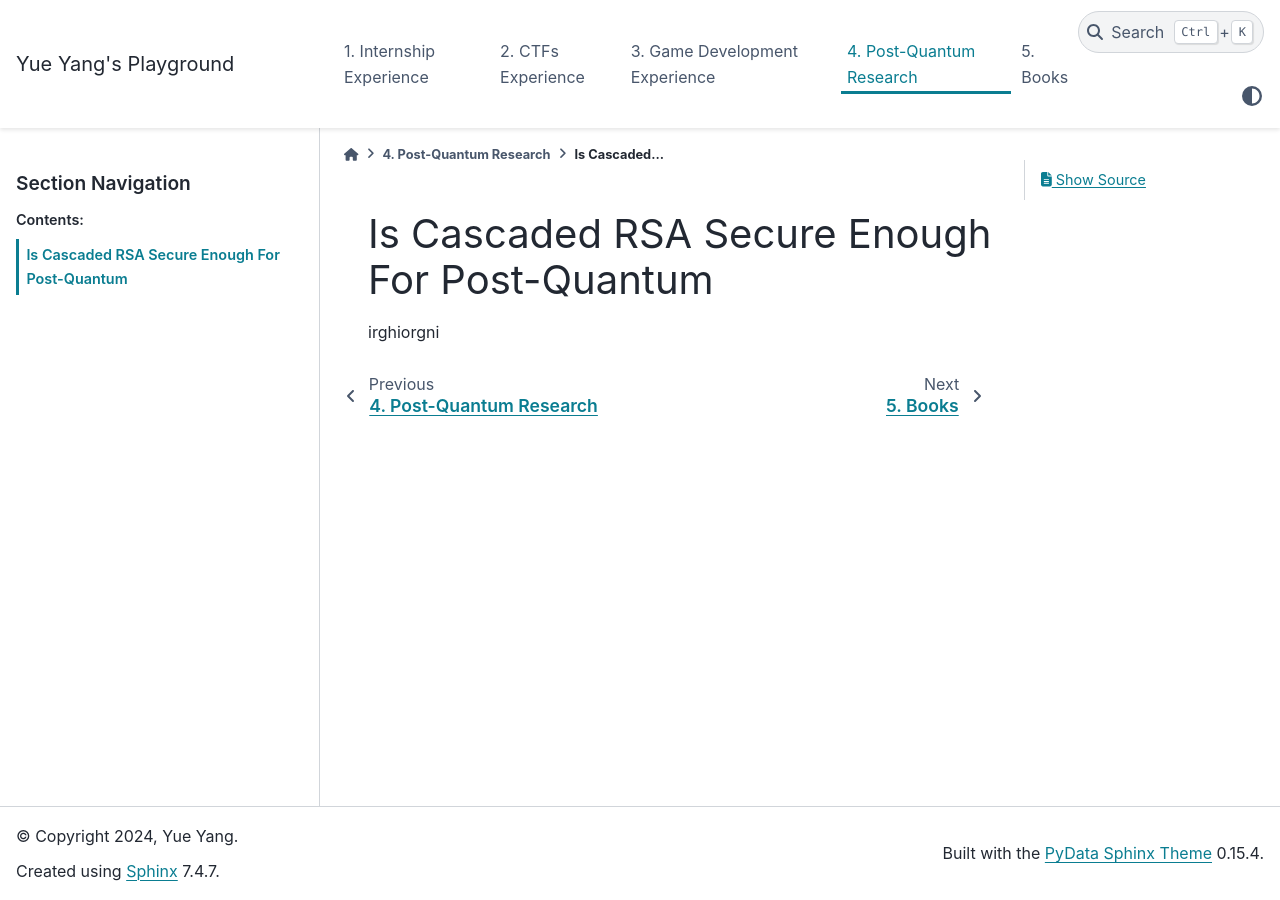
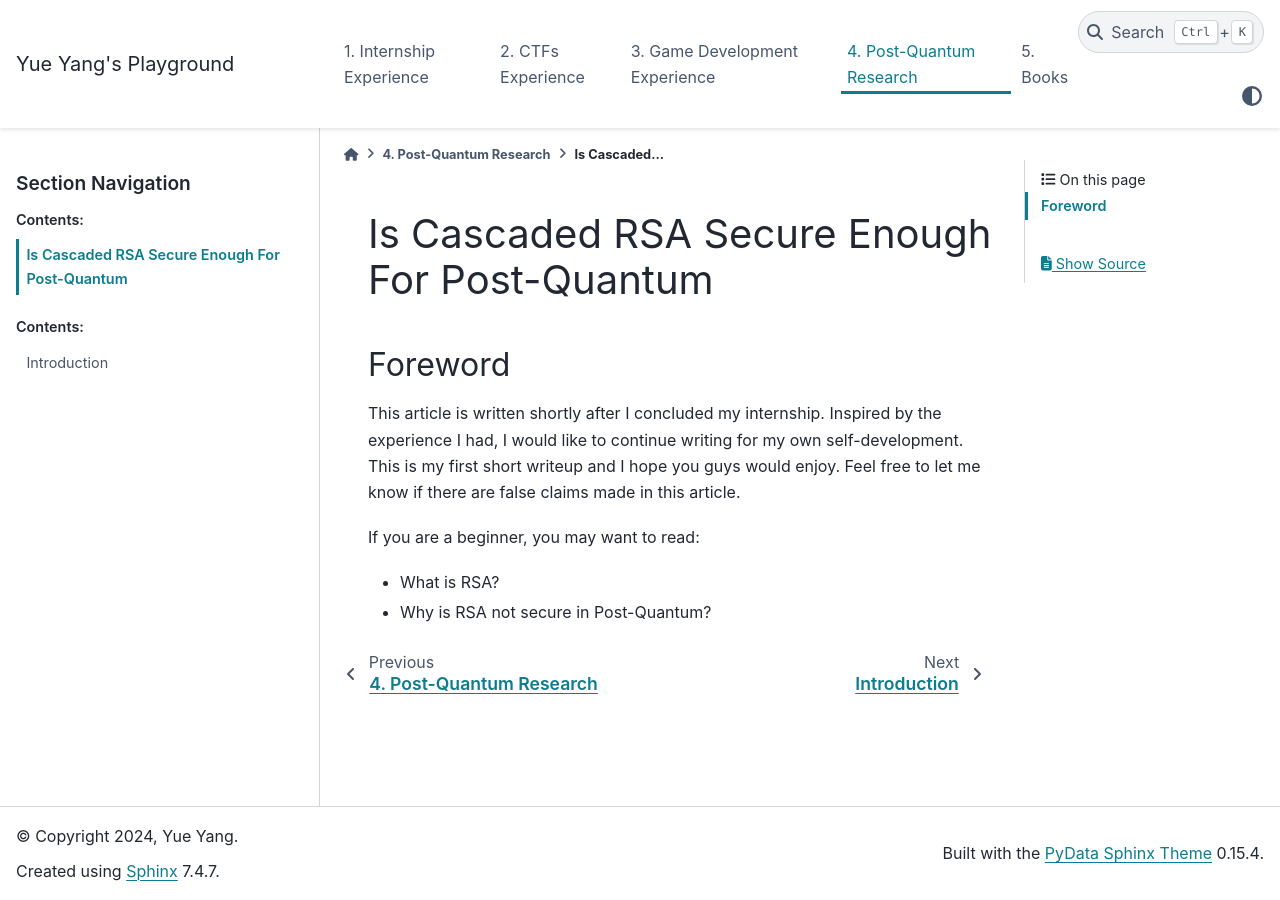
Before and after one commit to yyueyangg/personal-docs, a Sphinx documentation site: the page built from docs/source/cascaded-rsa-encryption.rst, in a window 1280 px wide. Built offline with Sphinx 7.4.7 and the PyData theme 0.15.4, drawn with Linux system fonts in a browser that asks for light colours.

Commit message:
Add files

```diff
--- a/docs/source/cascaded-rsa-encryption.rst
+++ b/docs/source/cascaded-rsa-encryption.rst
@@ -4,4 +4,15 @@
 Is Cascaded RSA Secure Enough For Post-Quantum
 ================================================
 
-irghiorgni
+--------------
+Foreword
+--------------
+This article is written shortly after I concluded my internship. Inspired by the experience I had, I would like to continue writing for
+my own self-development. This is my first short writeup and I hope you guys would enjoy. Feel free to let me know if there are false
+claims made in this article.
+
+If you are a beginner, you may want to read:
+
+- What is RSA?
+
+- Why is RSA not secure in Post-Quantum?
```
Also changed, not shown: docs/source/post-quantum-research.rst (+10 -1 lines), docs/source/what-is-rsa.rst (added, +51 -0 lines), docs/source/_static/rsa.png (added).
